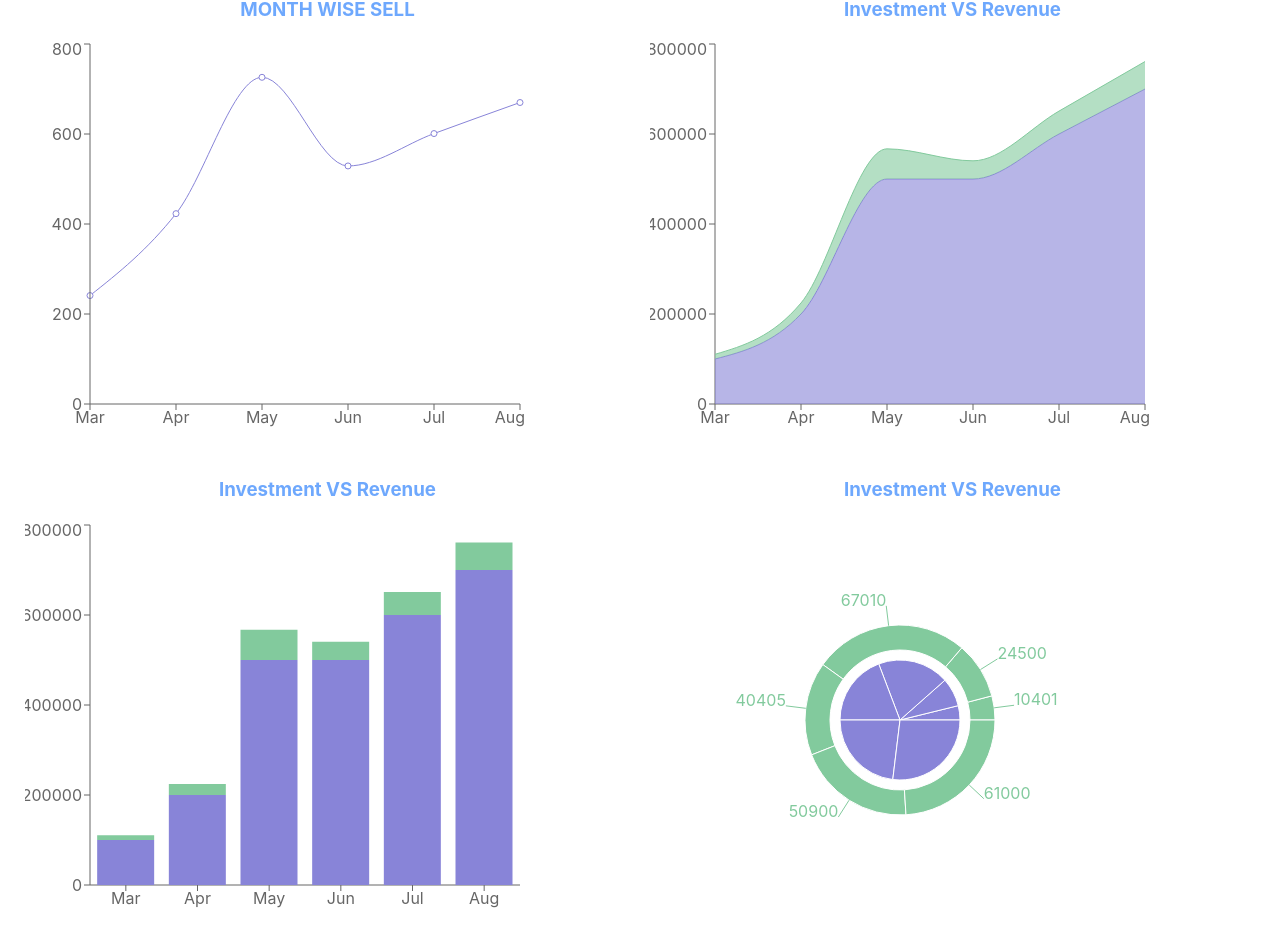
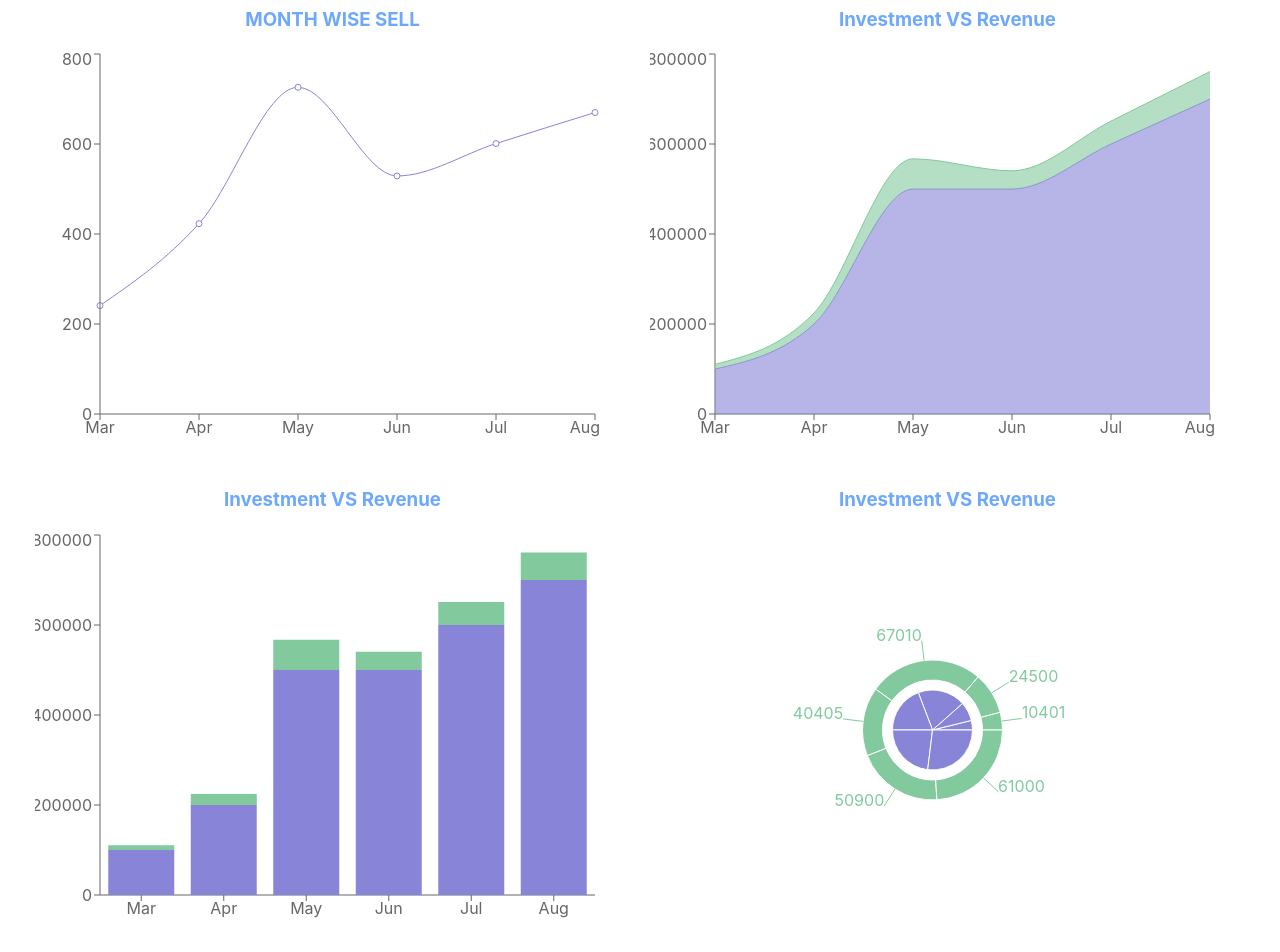
Before and after one commit to Rishat05/watch-store, a React (Create React App) app: page /dashboard in a window 1280 px wide. Shown: the part 80-1032 px from the top of the page. Built offline with nearby package versions, Linux system fonts and the light colour scheme.

Commit message:
edit dashboard

```diff
--- a/src/components/Dashboard/Dashboard.js
+++ b/src/components/Dashboard/Dashboard.js
@@ -4,7 +4,7 @@ import MyLineChart from '../MyLineChart/MyLineChart';
 
 const Dashboard = () => {
     return (
-        <div >
+        <div>
             <MyLineChart></MyLineChart>
         </div>
     );
--- a/src/components/MyLineChart/MyLineChart.css
+++ b/src/components/MyLineChart/MyLineChart.css
@@ -5,11 +5,17 @@
     margin: 25px;
     text-align: center;
     color: rgb(110, 168, 253);
+    padding: 10px;
+
 }
+
 
 @media screen and (max-width:700px) {
     .dashboard-container {
         grid-template-columns: repeat(1, 1fr);
-        margin: 20px 5px;
+        margin: 20px 2px;
+        gap: 10px;
+
     }
+
 }
--- a/src/components/MyLineChart/MyLineChart.js
+++ b/src/components/MyLineChart/MyLineChart.js
@@ -43,45 +43,57 @@ const MyLineChart = () => {
     ];
     return (
         <div className='dashboard-container'>
-            <div className="month-sell">
+            <div className="chart">
                 <h3>MONTH WISE SELL</h3>
-                <LineChart width={500} height={400} data={data}>
+                <ResponsiveContainer width='95%' height={400}>
+                    <LineChart data={data}>
                         <Line type="monotone" dataKey="sell" stroke="#8884d8" />
                         <XAxis dataKey="month" />
                         <YAxis />
                         <Tooltip />
                     </LineChart>
+                </ResponsiveContainer>
+
             </div>
 
-            <div className="investment-revenue">
+            <div className="chart">
                 <h3>Investment VS Revenue</h3>
-                <AreaChart width={500} height={400} data={data}>
+                <ResponsiveContainer width='95%' height={400}>
+                    <AreaChart data={data}>
                         <XAxis dataKey="month" />
                         <YAxis />
                         <Tooltip />
                         <Area type="monotone" dataKey="investment" stackId="1" stroke="#8884d8" fill="#8884d8" />
                         <Area type="monotone" dataKey="revenue" stackId="1" stroke="#82ca9d" fill="#82ca9d" />
                     </AreaChart>
+                </ResponsiveContainer>
+
             </div>
 
-            <div className="investment-revenue-barChart">
+            <div className="chart">
                 <h3>Investment VS Revenue</h3>
-                <BarChart width={500} height={400} data={data}>
+                <ResponsiveContainer width='95%' height={400}>
+                    <BarChart data={data}>
                         <XAxis dataKey="month" />
                         <YAxis />
                         <Tooltip />
                         <Bar dataKey="investment" stackId="a" fill="#8884d8" />
                         <Bar dataKey="revenue" stackId="a" fill="#82ca9d" />
                     </BarChart>
+                </ResponsiveContainer>
+
             </div>
 
-            <div className="investment-revenue-pieChart">
+            <div className="chart">
                 <h3>Investment VS Revenue</h3>
-                <PieChart width={500} height={400}>
+                <ResponsiveContainer width='95%' height={400} >
+                    <PieChart >
                         <Tooltip />
-                    <Pie data={data} dataKey="investment" cx="50%" cy="50%" outerRadius={60} fill="#8884d8" />
-                    <Pie data={data} dataKey="revenue" cx="50%" cy="50%" innerRadius={70} outerRadius={95} fill="#82ca9d" label />
+                        <Pie data={data} dataKey="investment" cx="50%" cy="50%" outerRadius={40} fill="#8884d8" />
+                        <Pie data={data} dataKey="revenue" cx="50%" cy="50%" innerRadius={50} outerRadius={70} fill="#82ca9d" label />
                     </PieChart>
+                </ResponsiveContainer>
+
             </div>
 
         </div>
```
Also changed, not shown: 1 other file (tests, documents, lock files or other folders). Lines whose indentation alone changed are shown as unchanged.
